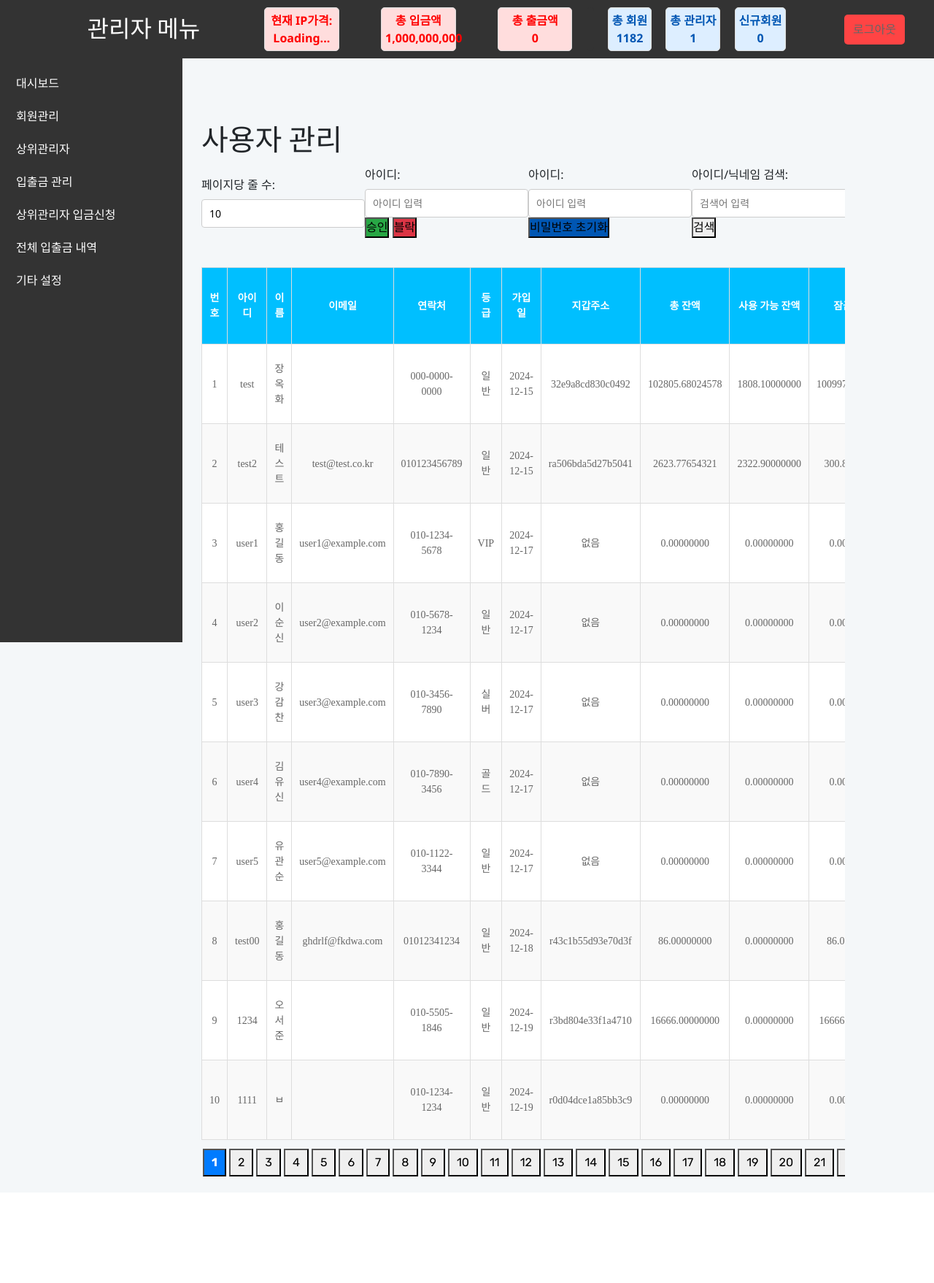
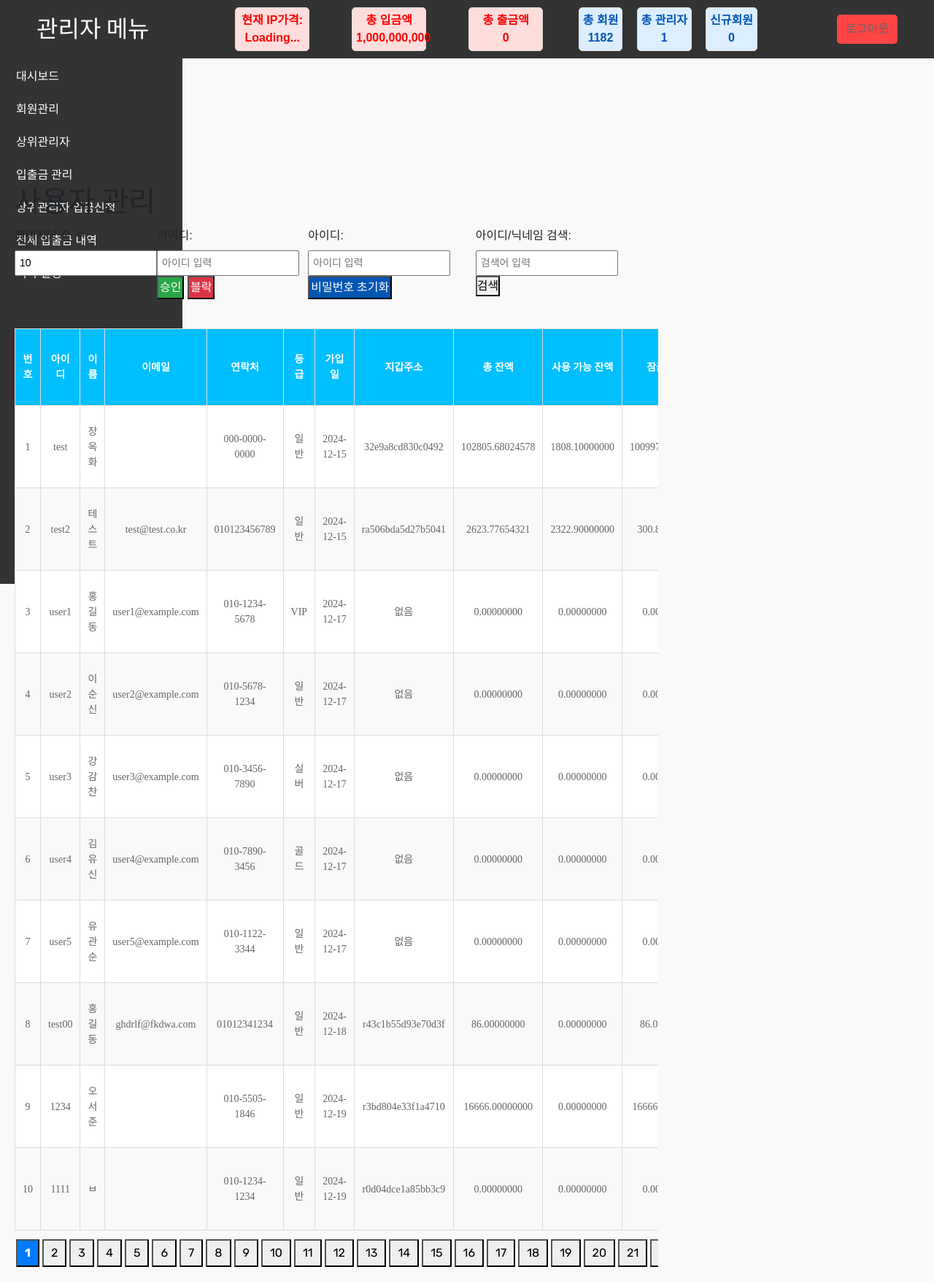
Before and after one commit to johanhyup/ipcoin, a PHP site: page /wd/master/manage_user/userlist_view.php in a window 1280 px wide. Shown: the whole page at 73% size. Before the commit the page ends 1612 px from the top, so only its background shows below. Run offline with PHP 8.4, Linux system fonts and the light colour scheme; the visitor is signed in with stand-in values (Sample User, id 1); data comes from the database, SQL or seed files in the repository; some web fonts are replaced.

Commit message:
main.css 업데이트

```diff
--- a/ipcoin/master/assets/css/main.css
+++ b/ipcoin/master/assets/css/main.css
@@ -1,4 +1,4 @@
-/* 기본 글로벌 스타일 */
+/* 기본 스타일 */
 * {
     margin: 0;
     padding: 0;
@@ -6,9 +6,10 @@
 }
 
 body {
-    font-family: 'Segoe UI', Tahoma, Geneva, Verdana, sans-serif;
-    background-color: #f4f7f9;
+    font-family: Arial, sans-serif;
     display: flex;
+    min-height: 100vh;
+    background-color: #f9f9f9;
     flex-direction: column;
 }
 
@@ -18,15 +19,12 @@ body {
     justify-content: space-between;
     align-items: center;
     background-color: #333;
-    padding: 10px 20px;
     color: #fff;
     position: fixed;
     top: 0;
-    left: vw;
-    width: 100vw;
-    padding: 10px;
-    z-index: 10;
-
+    width: 100%;
+    padding: 10px 20px;
+    z-index: 9999; /* 다른 요소 위로 */
 }
 
 .top-nav .info {
@@ -37,7 +35,7 @@ body {
 .top-nav .info div {
     background-color: #fff;
     color: #333;
-    padding:    5px;
+    padding: 5px;
     font-weight: bold;
     text-align: center;
     border-radius: 5px;
@@ -62,7 +60,6 @@ body {
     color: #0056b3;
 }
 
-
 .top-nav .logout {
     cursor: pointer;
     background-color: #ff4444;
@@ -70,34 +67,52 @@ body {
     padding: 8px 12px;
     border-radius: 5px;
 }
-/* 네비게이션 바 */
+
+/* 햄버거 버튼 스타일 */
+.hamburger {
+    display: none; /* 기본적으로 PC화면에서는 숨김 */
+    flex-direction: column;
+    justify-content: space-between;
+    width: 25px;
+    height: 20px;
+    cursor: pointer;
+    margin-right: 15px;
+}
+
+.hamburger span {
+    display: block;
+    height: 3px;
+    background-color: #fff;
+    border-radius: 2px;
+    transition: all 0.3s ease;
+}
+
+/* 네비게이션 바(사이드바) */
 .nav-bar {
     width: 250px;
     background-color: #333;
     color: #fff;
-    height: calc(100vh - 70px);
     position: fixed;
-    top: 80px;
+    top: 70px; /* top-nav 높이만큼 아래로 */
     left: 0;
-    height: 100%;
+    height: calc(100% - 70px);
     padding: 10px;
     overflow-y: auto;
+    transition: transform 0.3s ease;
 }
 
-.nav-bar h2 {
-    text-align: center;
-    margin-bottom: 20px;
-    color: #00bfff;
+/* PC 환경에서는 사이드바가 항상 열려있도록(초기값) */
+.nav-bar.open {
+    transform: translateX(0);
 }
 
+/* 주 메뉴 */
 .nav-bar ul {
     list-style: none;
 }
-
 .nav-bar ul li {
     margin: 5px 0;
 }
-
 .nav-bar ul li a {
     display: block;
     padding: 8px 12px;
@@ -107,12 +122,11 @@ body {
     cursor: pointer;
     transition: background 0.3s;
 }
-
 .nav-bar ul li a:hover {
     background-color: #00bfff;
 }
 
-/* 하위 메뉴 스타일 */
+/* 하위 메뉴 */
 .nav-bar ul li ul {
     list-style: none;
     display: none; /* 초기에는 숨김 상태 */
@@ -130,38 +144,34 @@ body {
     background-color: #00bfff;
 }
 
-/* 콘텐츠 영역 */
+/* 콘텐츠 영역(메인) */
 main {
     display: flex;
-
     padding: 20px;
     width: calc(90% - 250px);
     overflow-y: auto;
+    margin-top: 80px; /* top-nav 높이만큼 margin */
 }
+
 .top_bar{
     display: flex;
     justify-content: space-between;
 }
+
 .main2 {
-    top: 50%;
-    left: 20%;
-    transform: translate(0%, 20%);
     position: relative;
-    translate: ();
     padding: 20px;
     width: calc(90% - 250px);
     overflow-y: auto;
+    margin-top: 80px;
 }
 
 .main3 {
-    top: 50%;
-    left: 20%;
-    transform: translate(0%, 10%);
     position: relative;
-    translate: ();
     padding: 20px;
     width: calc(90% - 250px);
     overflow-y: auto;
+    margin-top: 80px;
 }
 
 main h1 {
@@ -196,66 +206,100 @@ table tbody tr:nth-child(even) {
     background-color: #f9f9f9;
 }
 
-.pagination { margin-top: 10px; text-align: center; }
-.pagination button { padding: 5px 10px; margin: 2px; }
-
-/* 검색 바 및 입력상자 */
+.pagination {
+    margin-top: 10px;
+    text-align: center;
+}
+.pagination button {
+    padding: 5px 10px;
+    margin: 2px;
+}
 .search-bar {
     margin: 10px 0;
     display: flex;
     justify-content: space-between;
-    align-items: center;
+}
+.input-box {
+    padding: 5px;
+    font-size: 14px;
 }
 
-.input-box {
-    padding: 8px 10px;
-    font-size: 14px;
-    border: 1px solid #ccc;
-    border-radius: 4px;
-    transition: border-color 0.3s;
-}
-
-.input-box:focus {
-    border-color: #4CAF50;
-}
-
-/* 기본 액션 버튼 스타일 */
+/* 기본 버튼 스타일 */
 .action-button {
-    padding: 8px 16px;
+    padding: 5px 15px;
     margin: 5px;
     border: none;
     border-radius: 4px;
     font-size: 14px;
     cursor: pointer;
-    color: #fff;
-    transition: background-color 0.3s;
+    color: white;
 }
 
 /* 승인 버튼 (초록색) */
 .approve-button {
-    background-color: #28a745;
+    background-color: #28a745; /* 초록색 */
+    color: white;
+    padding: 2px;
 }
-
 .approve-button:hover {
-    background-color: #218838;
+    background-color: #218838; /* 어두운 초록색 */
+    color: red;
+    padding: 2px;
 }
 
 /* 블락 버튼 (빨간색) */
 .block-button {
-    background-color: #dc3545;
+    background-color: #dc3545; /* 빨간색 */
+    color: white;
+    padding: 2px;
+}
+.block-button:hover {
+    background-color: #c82333; /* 어두운 빨간색 */
+    color: red;
+    padding: 2px;
 }
 
-.block-button:hover {
-    background-color: #c82333;
+.edit-button{
+    background-color: #0056b3;
+    color: white;
+    padding: 2px;
+}
+.edit-button:hover{
+    background-color: #7ca6d3be;
+    color: red;
+    padding: 2px;
+}
+.edit-button2{
+    background-color: #0056b3;
+    color: white;
+    padding: 2px;
+}
+.edit-button2:hover{
+    background-color: #7ca6d3be;
+    color: red;
+    padding: 2px;
 }
 
-/* 수정 버튼 */
-.edit-button,
-.edit-button2 {
-    background-color: #0056b3;
+
+/* ===== 반응형(모바일) 설정 ===== */
+@media (max-width: 768px) {
+    .hamburger {
+        display: flex; /* 모바일에서 햄버거 버튼 활성화 */
+    }
+    .top-nav .info {
+        display: none; /* 상단 정보들 숨김(필요 시 다른 처리 가능) */
+    }
+    .top-nav h2 {
+        margin-left: 10px;
+    }
+    /* 사이드바는 기본적으로 숨김 상태 */
+    .nav-bar {
+        transform: translateX(-100%);
+    }
+    /* 메인 영역 너비 조정 */
+    main, .main2, .main3 {
+        width: 100%;
+        margin-left: 0;
+        margin-top: 70px; /* 상단바 높이만큼 */
+    }
 }
-
-.edit-button:hover,
-.edit-button2:hover {
-    background-color: #4a90e2;
-}
```
